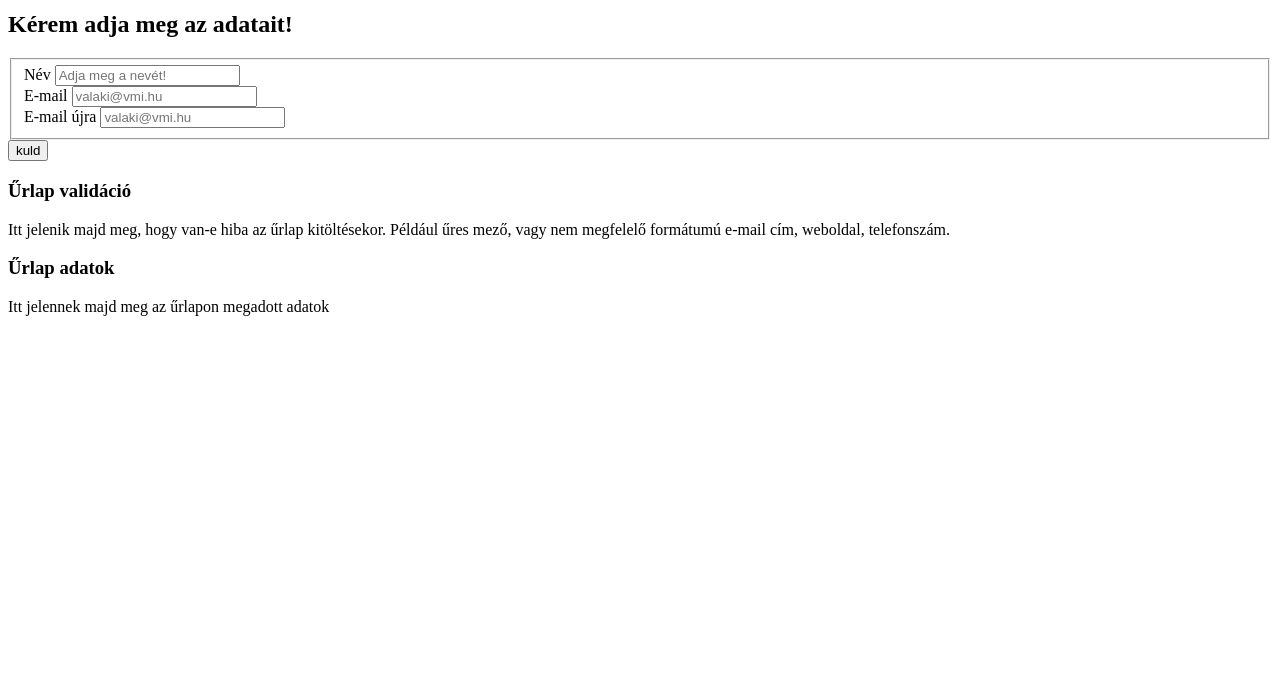
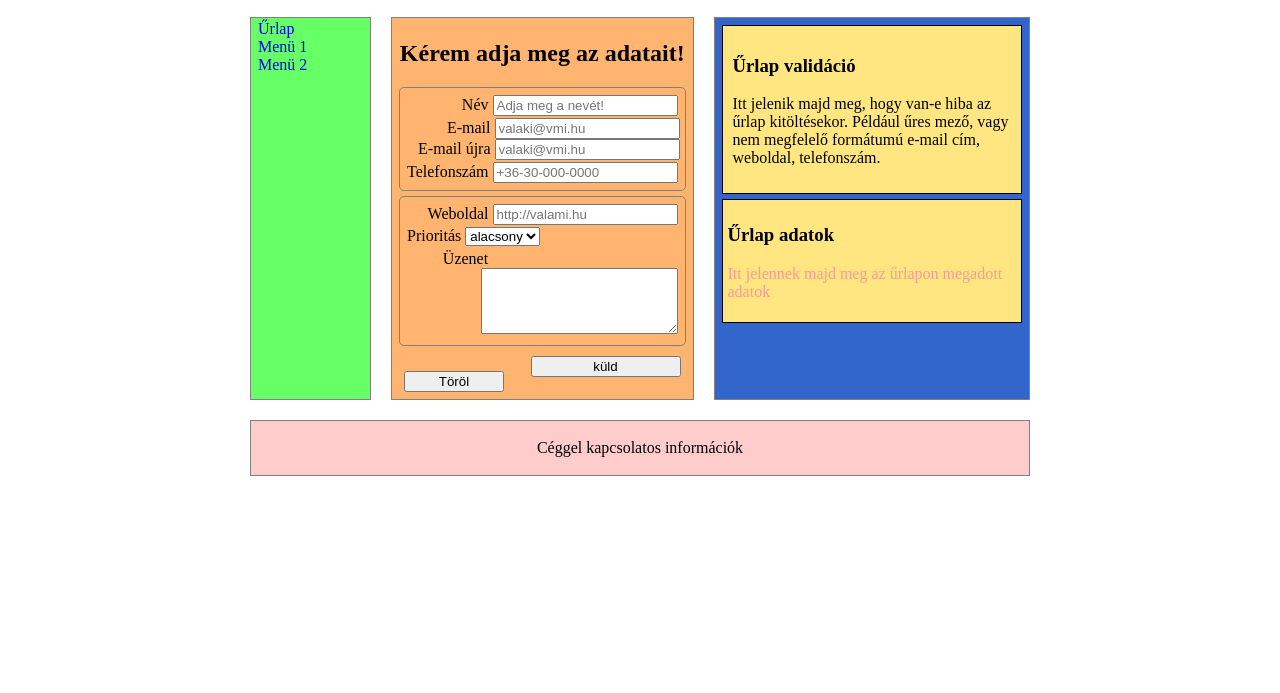
Before and after one commit to bibor-01/-rlapValid-ci-, a plain HTML site: page index.html in a window 1280 px wide. Shown: the part 107-800 px from the top of the page. Drawn offline with Linux system fonts and the light colour scheme.

Commit message:
css grid,reszponzívitás

```diff
--- a/index.html
+++ b/index.html
@@ -9,6 +9,7 @@ and open the template in the editor.
         <title>Balogh Bíborka</title>
         <meta charset="UTF-8">
         <meta name="viewport" content="width=device-width, initial-scale=1.0">
+        <link href="stilus.css" rel="stylesheet" type="text/css"/>
         <script src="urlapKezeles.js" type="text/javascript"></script>
     </head>
     <body>
@@ -25,32 +26,61 @@ and open the template in the editor.
             <article>
                 <h2>Kérem adja meg az adatait!</h2>
                 <form method="get" >
-                    <fieldset>
+                    <fieldset id="fieldset">
                         <div class="urlapelem" >
                             <label for="nev">Név</label>
                             <input type="text" name="nev" id="nev" placeholder="Adja meg a nevét!" title="A név nagybetűvel kezdődik és legalább 3 karakter!" >
                         </div>
-                        <div id="urlapelem2">
+                        <div class="urlapelem2">
                             <label for="email">E-mail</label>
                             <input type="email" name="email" id="email" placeholder="valaki@vmi.hu ">
                         </div>
-                        <div id="urlapelem2">
+                        <div class="urlapelem2">
                             <label for="email">E-mail újra</label>
                             <input type="email" name="email2" id="email2" placeholder="valaki@vmi.hu ">
                         </div>
+                        <div class="urlapelem">
+                            <label for="tel">Telefonszám</label>
+                            <input type="tel" name="tel" id="tel" placeholder="+36-30-000-0000">
+                        </div>
                     </fieldset>
-                    <input type="button" id="kuld" value="kuld">
+                    <fieldset id="fieldset">
+                        <div class="urlapelem">
+                            <label for="url">Weboldal</label>
+                            <input type="url" name="url" id="url" placeholder="http://valami.hu">
+                        </div>
+                        <div class="urlapelem3">
+                            <label for="valaszt">Prioritás</label>
+                            <select>
+                                <option>alacsony</option>
+                                <option>közepes</option>
+                                <option>magas</option>
+                            </select>
+                        </div>
+                        <div class="urlapelem">
+                            <div id="uzenet">
+                                <label for="üzenet">Üzenet</label>
+                            </div>
+                            <div>
+                                <textarea rows="4" cols="22" name="üzenet" id="üzenet"></textarea>
+                            </div>
+                        </div>
+                    </fieldset>
+                    <div class="gombok">
+                        <input type="button" id="kuld" value="küld">
+                        <input type="button" id="torol" value="Töröl">
+                    </div>
+
             </article>
             <aside>
-                        <section>
+                <section id="urlapValidacio">
                     <h3>
                         Űrlap validáció</h3>
                     <p>
                         Itt jelenik majd meg, hogy van-e hiba az űrlap kitöltésekor. Például űres mező, vagy nem megfelelő formátumú e-mail cím, weboldal, telefonszám.
                     </p>
-
                 </section>
-                        <section>
+                <section id="urlapAdatok">
                     <h3>Űrlap adatok</h3>
                     <p>
                         Itt jelennek majd meg az űrlapon megadott adatok  </p>
@@ -59,7 +89,7 @@ and open the template in the editor.
 
             </aside>
             <footer>
-                        <p></p>
+                <p>Céggel kapcsolatos információk</p>
             </footer>
         </main>
     </body>
--- /dev/null
+++ b/stilus.css
@@ -0,0 +1,130 @@
+@charset "utf-8";
+header, aside, article, footer,nav{
+    border: 1px solid grey;
+    margin: 10px;
+    padding: 2px;
+}
+
+main{
+    max-width: 800px;
+    margin: auto;
+}
+
+main{
+    display: grid;
+    grid-template-areas:
+        "h h h"
+        "n a s"
+        "f f f";
+}
+
+header{
+    grid-area: h;
+    background-color: #ff9900;
+}
+
+
+header h1{
+    text-align: center;
+}
+
+nav {
+    grid-area: n;
+    background-color: #66ff66;
+}
+aside{
+    grid-area: s;
+    background-color: #3366cc;
+}
+article{
+    grid-area: a;
+    text-align: center;
+    background-color: #ffb570;
+}
+
+footer{
+    grid-area: f;
+    text-align: center;
+    background-color: #ffcccc;
+}
+#urlapValidacio{
+    border: 1px solid black;
+    margin: 5px;
+    background-color: #ffe680;
+    padding: 10px;
+}
+#urlapAdatok{
+    border: 1px solid black;
+    margin: 5px;
+    background-color: #ffe680;
+    padding: 5px;
+
+}
+aside section:nth-child(2) p{
+    color:  #ff9999;
+}
+
+.urlapelem{
+    text-align: right;
+    margin: 2px;
+}
+.urlapelem2{
+    text-align: right;
+}
+.urlapelem3{
+    text-align: left;
+    margin: 2px;
+}
+nav a{
+    display: block;
+    width: 60px;
+    margin-right: 50px;
+    margin-left: 5px;
+    text-decoration: none;
+}
+#kuld{
+    float: right;
+    width: 150px;
+    margin-top: 5px;
+    margin-right: 10px;
+
+}
+#torol{
+    float: left;
+    width: 100px;
+    margin-top: 20px;
+    margin-left: 10px;
+    margin-bottom: 5px;
+}
+#uzenet{
+    float: left;
+    width: 30%;
+    margin-top: 2px;
+}
+#fieldset{
+    border: 1px solid grey;
+    border-radius: 5px;
+    margin: 5px;
+    padding: 5px;
+}
+@media only screen and (max-width: 700px){
+
+    .urlapelem{
+        text-align: left;
+        margin: 2px;
+    }
+    .urlapelem2{
+        text-align: left;
+    }
+    #kuld{
+        width: 40%;
+        margin-left: 30%;
+        margin-right: 30%
+
+    }
+    #torol{
+        width: 40%;
+        margin-left: 30%;
+        margin-right: 30%
+    }
+}
```
Lines whose indentation alone changed are shown as unchanged.
